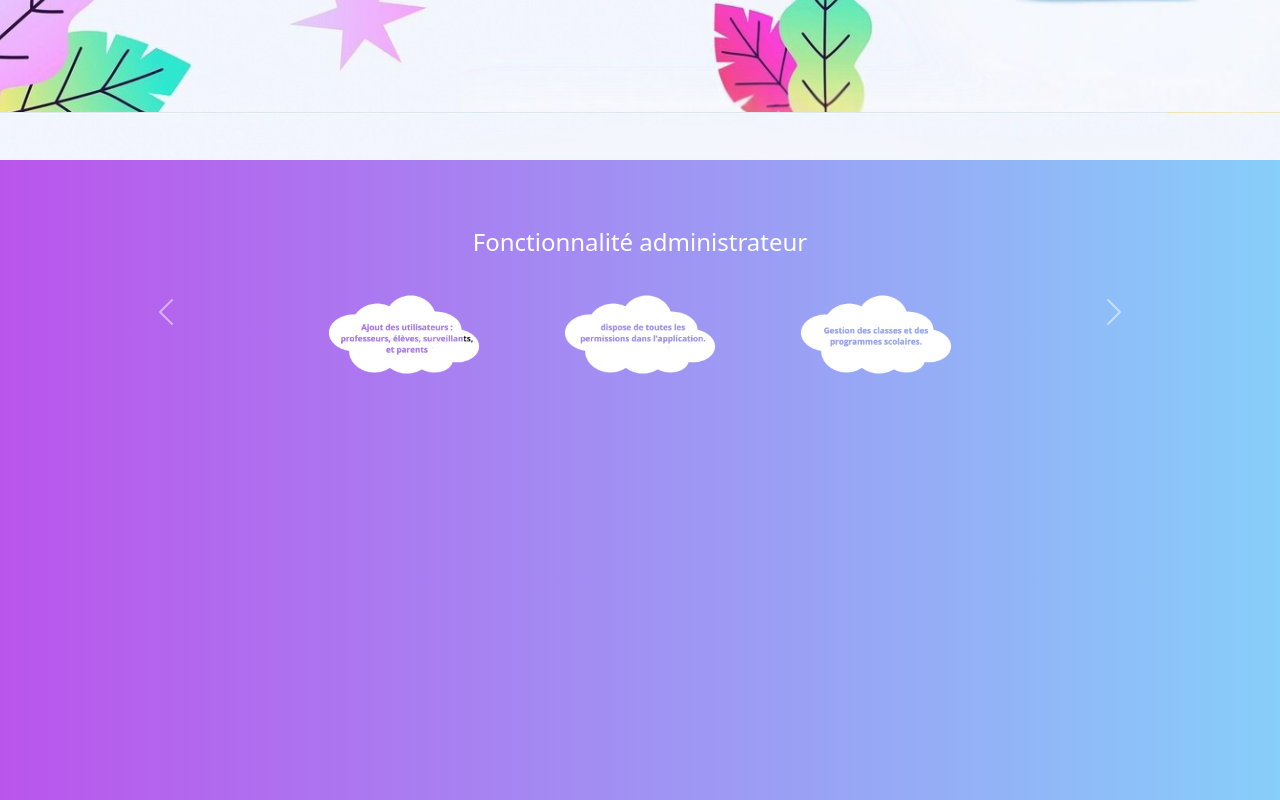
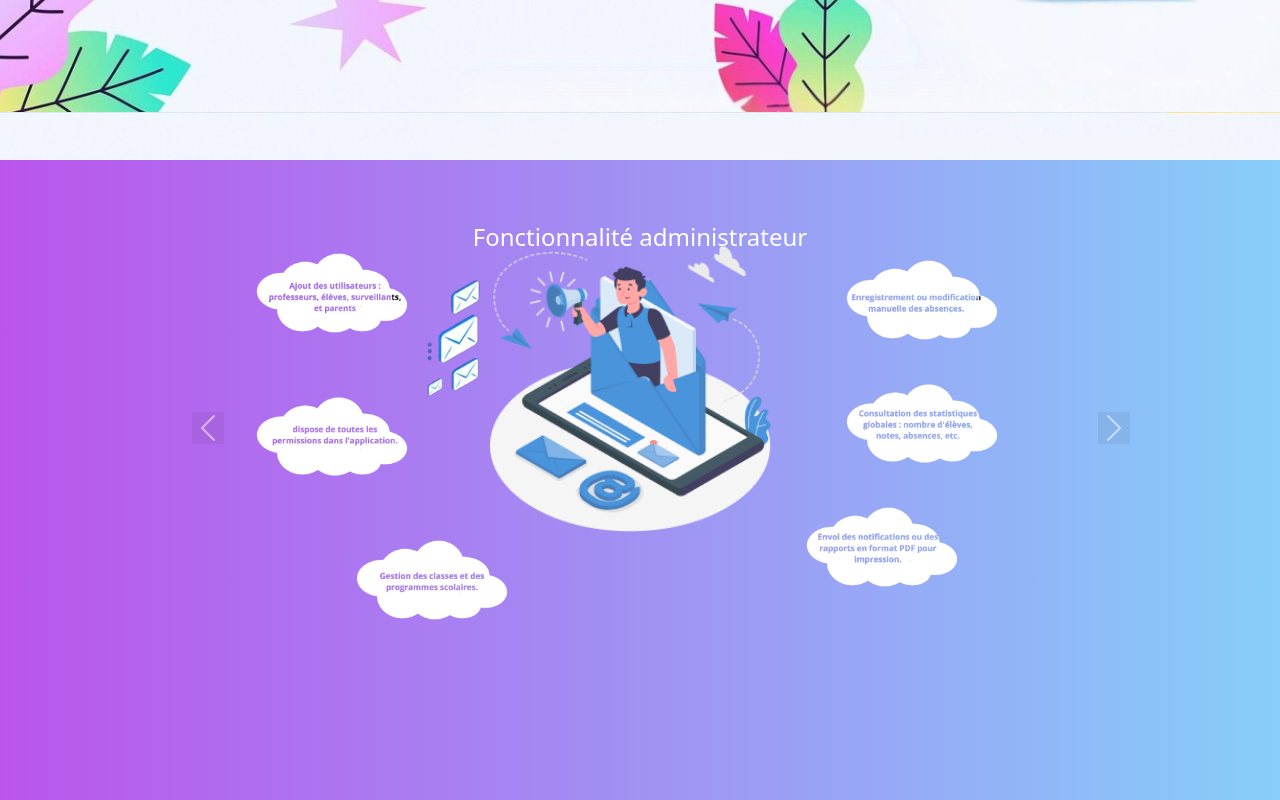
Before and after one commit to soukaina960/gestion-ecole, a React (Create React App) app: page / in a window 1280 px wide. Shown: the part 688-1488 px from the top of the page. Built offline with nearby package versions, Linux system fonts and the light colour scheme.

Commit message:
ajouter 3

```diff
--- /dev/null
+++ b/src/App.css
@@ -0,0 +1,147 @@
+body {
+  background-color: rgb(66, 182, 202);
+}
+
+/* Container pour les images */
+.image-container {
+  display: flex;
+  flex-direction: column;  /* Aligne les éléments verticalement */
+  gap: 20px;               /* Ajoute un espace entre les images */
+  padding: 20px;
+  margin-left: 100px;
+}
+
+/* Style général pour les éléments du carrousel */
+.carousel-inner {
+  border-radius: 10px;
+  overflow: hidden;
+}
+
+/* Style des images dans les items du carrousel */
+.carousel-item img {
+  width: 20%;
+  height: auto;
+  object-fit: cover;
+  margin-left: 20px;
+}
+
+/* Style des items du carrousel */
+.carousel-item {
+  min-height: 360px;
+  display: flex;
+  flex-direction: column;
+  align-items: center;
+  justify-content: center;
+  position: relative;
+}
+
+/* Contrôles de navigation du carrousel */
+.carousel-control-prev-icon,
+.carousel-control-next-icon {
+  background-color: rgba(0, 0, 0, 0.11);
+}
+
+/* Page active (background spécifique) */
+#active {
+  background-image: url('./assets/kaskad-pr.png');
+  background-size: 300px;
+  background-position-x: center;
+  background-repeat: no-repeat;
+}
+
+/* Container pour le carrousel */
+.container {
+  height: 360px;
+  width: 90%;
+  margin: auto;
+}
+
+/* Animation de la flèche */
+.arrow {
+  position: relative; /* Nécessaire pour positionner avec 'top' et 'left' */
+  animation: moveArrow 2s ease-in-out; /* Animation unique */
+  opacity: 0;
+}
+
+@keyframes moveArrow {
+  0% {
+    margin-top: -200px;
+    left: 290px;
+    opacity: 1;
+  }
+  25% {
+    margin-top: -600px;
+    left: 340px;
+    opacity: 1;
+  }
+  50% {
+    margin-top: -700px;
+    left: 300px;
+    opacity: 1;
+  }
+  100% {
+    margin-top: -700px;
+    left: 100px;
+    opacity: 0;
+  }
+}
+
+/* Animation de l'élément 'lettre' */
+.lettre {
+  position: relative; /* Nécessaire pour positionner avec 'top' et 'left' */
+  animation: movelettre 3s ease-in-out; /* Animation unique */
+  animation-delay: 0s;
+}
+
+@keyframes movelettre {
+  0% {
+    opacity: 0;
+  }
+  50% {
+    opacity: 0;
+  }
+  100% {
+    opacity: 1;
+  }
+}
+
+/* Arrière-plan pour chaque page spécifique du carrousel */
+#page2, #page3, #page4, #page5 {
+  background-image: url('./assets/parent.png');
+  background-size: 300px;
+  background-position-x: center;
+  background-position-y: center;
+  background-repeat: no-repeat;
+}
+
+#page3 {
+  background-image: url('./assets/students.png');
+}
+
+#page4 {
+  background-image: url('./assets/prof.png');
+  background-position-y: 50px;
+}
+
+#page5 {
+  background-image: url('./assets/serv.png');
+}
+
+/* Animation des nuages */
+.image {
+  position: relative; /* Nécessaire pour positionner avec 'top' et 'left' */
+  animation: movecloud 3s ease-in-out infinite; /* Animation unique */
+  animation-delay: 0s;
+}
+
+@keyframes movecloud {
+  50% {
+    top: 10px;
+  }
+  75% {
+    top: 5px;
+  }
+  100% {
+    top: 0px;
+  }
+}
--- a/src/fonctionnaliter.js
+++ b/src/fonctionnaliter.js
@@ -1,96 +1,145 @@
 import React from 'react';
+import './App.css';
 import 'bootstrap/dist/css/bootstrap.min.css';
 import 'bootstrap/dist/js/bootstrap.bundle.min.js';
 
-// Importer les images si elles sont dans src/assets/
-import cloud1 from "../src/assets/cloud1.png";
-import cloud2 from "../src/assets/cloud2.png";
-import cloud3 from "../src/assets/cloud3.png";
-import cloud4 from "../src/assets/cloud4.png";
-import cloud5 from "../src/assets/cloud5.png";
-import cloud6 from "../src/assets/cloud6.png";
+// Importation des images depuis src/assets
+import cloud1 from './assets/cloud1.png';
+import cloud2 from './assets/cloud2.png';
+import cloud3 from './assets/cloud3.png';
+import cloud4 from './assets/cloud4.png';
+import cloud5 from './assets/cloud5.png';
+import cloud6 from './assets/cloud6.png';
+import lettreImage from './assets/lettre-removebg-preview.png';
+import fRemovebgPreview from './assets/f-removebg-preview.png';
 
-const Fonctionnalité = () => {
+const App = () => {
   return (
     <div
       style={{
+        // Dégradé linéaire horizontal entre une teinte lavande et un bleu clair
         background: "linear-gradient(90deg, rgb(186, 85, 236), rgb(135, 206, 250))",
+        // Hauteur minimale de 80% de la hauteur de la fenêtre
         minHeight: "80vh",
+        // Marges intérieures (espacement)
         padding: "20px",
       }}
       className="mt-5"
     >
       <div className="container mt-5">
         <div id="carouselExample" className="carousel slide" data-bs-ride="carousel">
-
+          {/* Contenu du carrousel */}
           <div className="carousel-inner">
-
-            {/* Page 1 - Administrateur */}
-            <div className="carousel-item active">
-              <h4 className="text-center text-white">Fonctionnalité administrateur</h4>
-              <div className="d-flex justify-content-center mt-3">
-                <img src={cloud1} alt="CLOUD" className="mx-2" style={{ width: '220px', height: 'auto' }} />
-                <img src={cloud2} alt="CLOUD" className="mx-2" style={{ width: '220px', height: 'auto' }} />
-                <img src={cloud3} alt="CLOUD" className="mx-2" style={{ width: '220px', height: 'auto' }} />
+            {/* Premier page de carrousel(admin) */}
+            <div className="carousel-item active" id="active">
+              <h4 style={{ color: "white", justifySelf: 'center', marginTop: '-5px' }} className="lettre">
+                Fonctionnalité administrateur
+              </h4>
+              <div className="lettre">
+                <div className="image-container" style={{ marginTop: '-50px' }}>
+                  <img src={cloud1} alt="CLOUD" className="image" style={{ width: '220px', height: 'auto' }} />
+                  <img src={cloud2} alt="CLOUD" className="image" style={{ width: '220px', height: 'auto' }} />
+                  <img src={cloud3} alt="CLOUD" className="image" style={{ width: '220px', height: 'auto', marginInlineStart: '120px' }} />
+                </div>
+              </div>
+              <img
+                src={lettreImage}
+                alt=""
+                style={{ width: "60px", height: "120px", marginLeft: "340px", marginTop: "-690px" }}
+                className="lettre"
+              />
+              <img src={fRemovebgPreview} alt="" className="arrow" style={{ width: "60px", height: "auto" }} />
+              <div className="image-container" style={{ marginTop: '-490px', marginLeft: '690px' }}>
+                <div className="lettre">
+                  <img src={cloud4} alt="CLOUD" className="image" style={{ width: '220px', height: 'auto' }} />
+                  <img src={cloud5} alt="CLOUD" className="image" style={{ width: '220px', height: 'auto' }} />
+                  <img src={cloud6} alt="CLOUD" className="image" style={{ width: '220px', height: 'auto', marginLeft: '-20px' }} />
+                </div>
               </div>
             </div>
 
-            {/* Page 2 - Parents */}
-            <div className="carousel-item">
-              <h4 className="text-center text-white">Fonctionnalité parents</h4>
-              <div className="d-flex justify-content-center mt-3">
-                <img src={cloud1} alt="CLOUD" className="mx-2" style={{ width: '220px', height: 'auto' }} />
-                <img src={cloud2} alt="CLOUD" className="mx-2" style={{ width: '220px', height: 'auto' }} />
-                <img src={cloud3} alt="CLOUD" className="mx-2" style={{ width: '220px', height: 'auto' }} />
+            {/* Deuxième page de carrousel (parents)*/}
+            <div className="carousel-item" id="page2">
+              <h4 style={{ color: "white", justifySelf: 'center' }}>
+                Fonctionnalité parents
+              </h4>
+              <div className="image-container" style={{ marginTop: '-10px' }}>
+                <img src={cloud1} alt="CLOUD" className="image" style={{ width: '220px', height: 'auto' }} />
+                <img src={cloud2} alt="CLOUD" className="image" style={{ width: '220px', height: 'auto' }} />
+                <img src={cloud3} alt="CLOUD" className="image" style={{ width: '220px', height: 'auto', marginInlineStart: '120px' }} />
+              </div>
+              <div className="image-container" style={{ marginTop: '-450px', marginLeft: '690px' }}>
+                <img src={cloud4} alt="CLOUD" className="image" style={{ width: '220px', height: 'auto' }} />
+                <img src={cloud5} alt="CLOUD" className="image" style={{ width: '220px', height: 'auto' }} />
+                <img src={cloud6} alt="CLOUD" className="image" style={{ width: '220px', height: 'auto', marginLeft: '-20px' }} />
               </div>
             </div>
 
-            {/* Page 3 - Étudiant */}
-            <div className="carousel-item">
-              <h4 className="text-center text-white">Fonctionnalité étudiant</h4>
-              <div className="d-flex justify-content-center mt-3">
-                <img src={cloud1} alt="CLOUD" className="mx-2" style={{ width: '220px', height: 'auto' }} />
-                <img src={cloud2} alt="CLOUD" className="mx-2" style={{ width: '220px', height: 'auto' }} />
-                <img src={cloud3} alt="CLOUD" className="mx-2" style={{ width: '220px', height: 'auto' }} />
+            {/* Troisième page de carrousel(etudiant) */}
+            <div className="carousel-item" id="page3">
+              <h4 style={{ color: "white", justifySelf: 'center' }}>
+                Fonctionnalité étudiant
+              </h4>
+              <div className="image-container" style={{ marginTop: '-40px' }}>
+                <img src={cloud1} alt="CLOUD" className="image" style={{ width: '220px', height: 'auto' }} />
+                <img src={cloud2} alt="CLOUD" className="image" style={{ width: '220px', height: 'auto' }} />
+                <img src={cloud3} alt="CLOUD" className="image" style={{ width: '220px', height: 'auto', marginInlineStart: '120px' }} />
+              </div>
+              <div className="image-container" style={{ marginTop: '-450px', marginLeft: '690px' }}>
+                <img src={cloud4} alt="CLOUD" className="image" style={{ width: '220px', height: 'auto' }} />
+                <img src={cloud5} alt="CLOUD" className="image" style={{ width: '220px', height: 'auto' }} />
+                <img src={cloud6} alt="CLOUD" className="image" style={{ width: '220px', height: 'auto', marginLeft: '-20px' }} />
               </div>
             </div>
 
-            {/* Page 4 - Professeur */}
-            <div className="carousel-item">
-              <h4 className="text-center text-white">Fonctionnalité professeur</h4>
-              <div className="d-flex justify-content-center mt-3">
-                <img src={cloud1} alt="CLOUD" className="mx-2" style={{ width: '220px', height: 'auto' }} />
-                <img src={cloud2} alt="CLOUD" className="mx-2" style={{ width: '220px', height: 'auto' }} />
-                <img src={cloud3} alt="CLOUD" className="mx-2" style={{ width: '220px', height: 'auto' }} />
+            {/* Quatrième page de carrousel (professeur) */}
+            <div className="carousel-item" id="page4">
+              <h4 style={{ color: "white", justifySelf: 'center' }}>
+                Fonctionnalité professeur
+              </h4>
+              <div className="image-container" style={{ marginTop: '-40px' }}>
+                <img src={cloud1} alt="CLOUD" className="image" style={{ width: '220px', height: 'auto' }} />
+                <img src={cloud2} alt="CLOUD" className="image" style={{ width: '220px', height: 'auto' }} />
+                <img src={cloud3} alt="CLOUD" className="image" style={{ width: '220px', height: 'auto', marginInlineStart: '120px' }} />
+              </div>
+              <div className="image-container" style={{ marginTop: '-450px', marginLeft: '690px' }}>
+                <img src={cloud4} alt="CLOUD" className="image" style={{ width: '220px', height: 'auto' }} />
+                <img src={cloud5} alt="CLOUD" className="image" style={{ width: '220px', height: 'auto' }} />
+                <img src={cloud6} alt="CLOUD" className="image" style={{ width: '220px', height: 'auto', marginLeft: '-20px' }} />
               </div>
             </div>
 
-            {/* Page 5 - Surveillant */}
-            <div className="carousel-item">
-              <h4 className="text-center text-white">Fonctionnalité surveillant</h4>
-              <div className="d-flex justify-content-center mt-3">
-                <img src={cloud1} alt="CLOUD" className="mx-2" style={{ width: '220px', height: 'auto' }} />
-                <img src={cloud2} alt="CLOUD" className="mx-2" style={{ width: '220px', height: 'auto' }} />
-                <img src={cloud3} alt="CLOUD" className="mx-2" style={{ width: '220px', height: 'auto' }} />
+            {/* Cinquième page de carrousel (serveillant) */}
+            <div className="carousel-item" id="page5">
+              <h4 style={{ color: "white", justifySelf: 'center' }}>
+                Fonctionnalité serveillant
+              </h4>
+              <div className="image-container" style={{ marginTop: '-40px' }}>
+                <img src={cloud1} alt="CLOUD" className="image" style={{ width: '220px', height: 'auto' }} />
+                <img src={cloud2} alt="CLOUD" className="image" style={{ width: '220px', height: 'auto' }} />
+                <img src={cloud3} alt="CLOUD" className="image" style={{ width: '220px', height: 'auto', marginInlineStart: '120px' }} />
+              </div>
+              <div className="image-container" style={{ marginTop: '-450px', marginLeft: '690px' }}>
+                <img src={cloud4} alt="CLOUD" className="image" style={{ width: '220px', height: 'auto' }} />
+                <img src={cloud5} alt="CLOUD" className="image" style={{ width: '220px', height: 'auto' }} />
+                <img src={cloud6} alt="CLOUD" className="image" style={{ width: '220px', height: 'auto', marginLeft: '-20px' }} />
               </div>
             </div>
-
           </div>
 
-          {/* Boutons de navigation */}
+          {/* Contrôles de navigation */}
           <button className="carousel-control-prev" type="button" data-bs-target="#carouselExample" data-bs-slide="prev">
-            <span className="carousel-control-prev-icon"></span>
+            <span className="carousel-control-prev-icon" aria-hidden="true" style={{ marginLeft: "50%" }}></span>
             <span className="visually-hidden">Précédent</span>
           </button>
           <button className="carousel-control-next" type="button" data-bs-target="#carouselExample" data-bs-slide="next">
-            <span className="carousel-control-next-icon"></span>
+            <span className="carousel-control-next-icon" aria-hidden="true"></span>
             <span className="visually-hidden">Suivant</span>
           </button>
-
         </div>
       </div>
     </div>
   );
 };
 
-export default Fonctionnalité;
+export default App;
```
